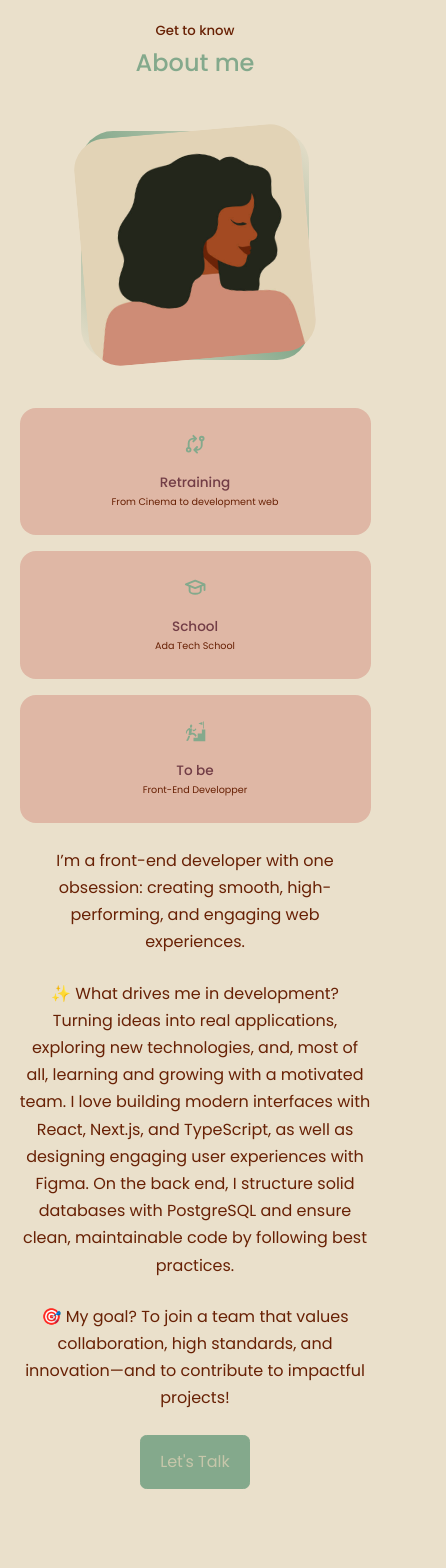
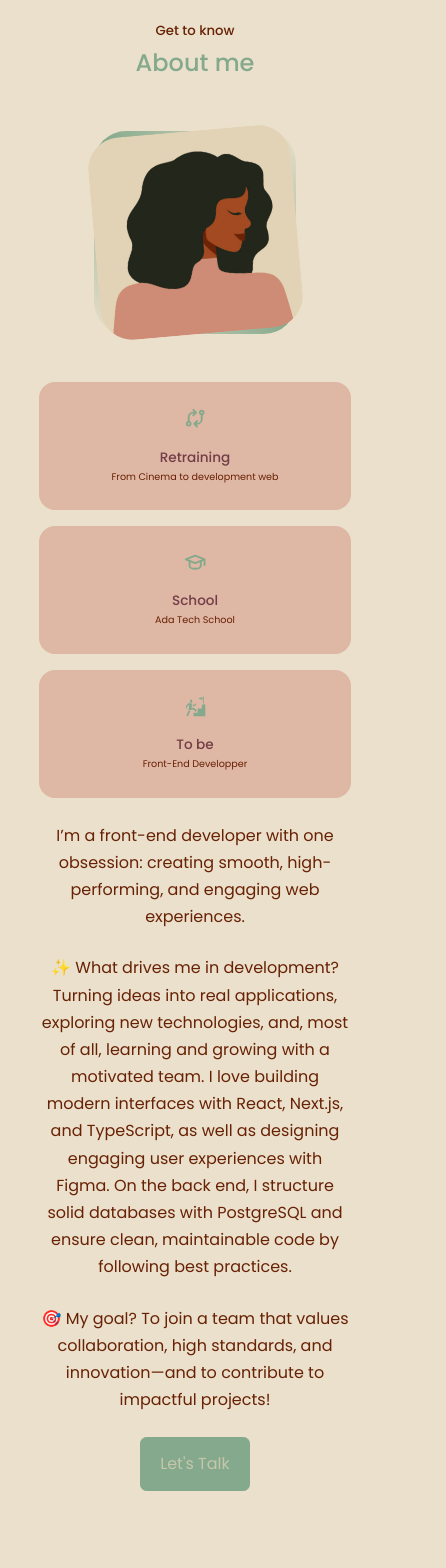
Before and after one commit to Mlisande/portfolio, a React (Create React App) app: page / in a window 390 px wide. Shown: the part 920-2488 px from the top of the page, 446 px wide, since content can reach past the window. Built offline with nearby package versions, Linux system fonts and the light colour scheme.

Commit message:
fix: improve responsiveness of experience section on smaller screens

```diff
--- a/src/components/about/about.css
+++ b/src/components/about/about.css
@@ -3,9 +3,8 @@
     grid-template-columns: 1fr 1.5fr;
     gap:15%;
     max-width: 1200px;
-    margin: 0 auto;
+
 }
-
 
 .about__me {
     width: 100%;
@@ -27,7 +26,6 @@
     overflow: hidden;
     transform: rotate(-5deg);
     transition: var(--transition) ;
-
 }
 
 .about__me-image:hover{
@@ -44,7 +42,7 @@
     background: var(--color-bg-variant);
     border: 1px solid transparent;
     border-radius: 1rem;
-    padding: 2rem ;
+    padding: 2rem;
     text-align: center;
 }
 
@@ -87,17 +85,23 @@
     margin: 2rem auto 4rem
    }
 
-   .about__content p {
+    .about__content p {
     margin:1rem 0 1.5rem;
+    text-align: center;
    }
 }
-
-
 
 /* =============== MEDIA QUERIES (SMALL DEVICES) ===============*/
 
 @media screen and (max-width: 600px) {
-   .about__me {
+    .about__container {
+        grid-template-columns: 1fr;
+        padding-inline: clamp(1rem, 5vw, 2rem);
+        text-align: center;
+    }
+
+
+    .about__me {
     width: 65%;
     margin: 0 auto 3rem;
    }
@@ -113,8 +117,22 @@
 
    .about__content p {
     margin: 1.5rem 0;
+    font-size: 1rem;
    }
+}
 
+/* =============== MEDIA QUERIES (< 530px) ===============*/
+
+@media screen and (max-width: 530px) {
+    .about__cards{
+        grid-template-columns: 1fr;
+    }
+
+    .about__card {
+        /* max-width: 350px;
+        margin: 0 auto; */
+        padding: 1rem;
+    }
 }
 
 /* =============== MEDIA QUERIES (XTRA SMALL DEVICES) ===============*/
@@ -137,5 +155,4 @@
     .about__card small {
         font-size: 0.6rem;
         }
-
 }
--- a/src/components/experience/Experience.jsx
+++ b/src/components/experience/Experience.jsx
@@ -9,7 +9,7 @@
     <section id='experience'>
       <h5>{language === 'fr' ? 'Quelles sont mes compétences' : 'What Skills I Have'}</h5>
       <h2>{language === 'fr' ? 'Mes compétences' :'My experience'}</h2>
-      <div className="container experience__container">
+      <div className=" experience__container">
         <div className="experience__hard">
           <h3>Hard Skills</h3>
           <div className="experience__content">
--- a/src/components/experience/experience.css
+++ b/src/components/experience/experience.css
@@ -2,6 +2,8 @@
     display: grid;
     grid-template-columns: 1fr 1fr;
     gap:2rem;
+    max-width: 1200px;
+    margin: 0 auto;
 }
 
 .experience__container > div {
@@ -30,7 +32,7 @@
     grid-template-columns: 1fr 1fr;
     row-gap: 2rem;
     gap:2rem;
-
+    padding: 0;
 }
 
 .experience__details{
@@ -61,6 +63,7 @@
     }
  }
 
+
  /* =============== MEDIA QUERIES (SMALL DEVICES) ===============*/
 
  @media screen and (max-width: 600px) {
@@ -71,6 +74,19 @@
 
     .experience__container > div {
         width: 100%;
-        padding:2rem;
+        padding:2rem 1rem;
     }
  }
+
+ /* @media screen and (max-width: 400px) {
+    .experience__container {
+        gap:1rem;
+        padding: 0 1rem
+    }
+
+    .experience__container > div {
+        width: 100%;
+        padding:2rem 1rem;
+    }
+ }
+  */
```
